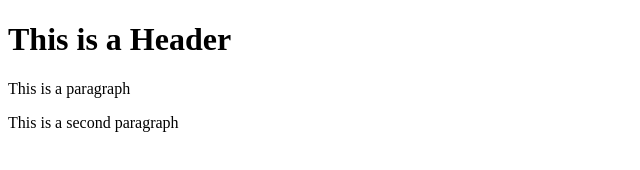
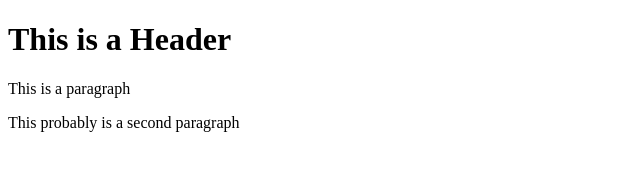
Before and after one commit to Pgv03/prac, a website: page index.html in a window 1280 px wide. Shown: the full height of the page, 0-640 px from the left. Drawn offline with Linux system fonts and the light colour scheme.

Commit message:
fourth commit

```diff
--- a/index.html
+++ b/index.html
@@ -5,6 +5,6 @@
     <body>
         <h1>This is a Header</h1>
         <p>This is a paragraph</p>
-        <p>This is a second paragraph</p>
+        <p>This probably is a second paragraph</p>
     </body>
 </html>
```
Also changed, not shown: package.json (added, +24 -0 lines), 2 other files.
